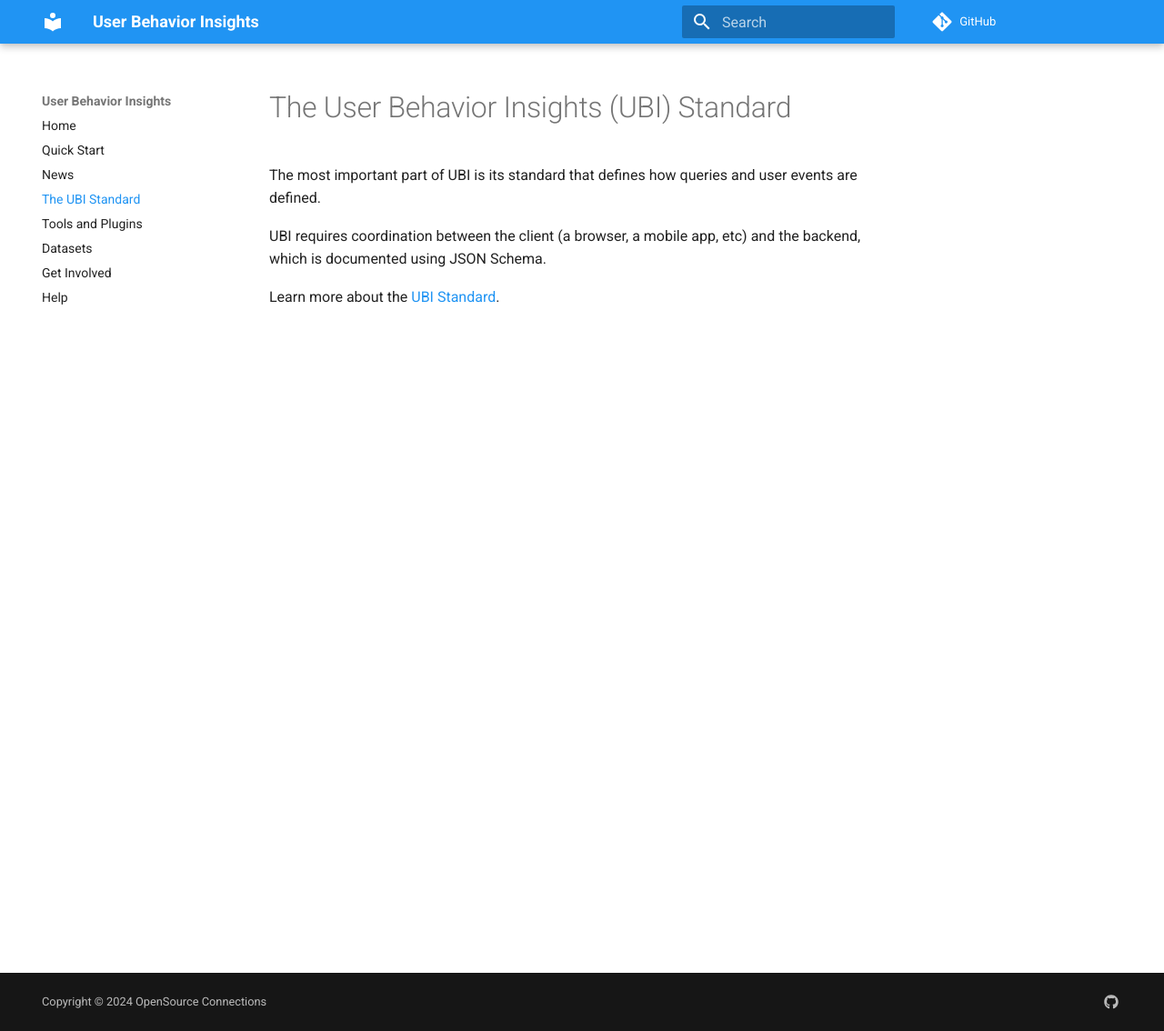
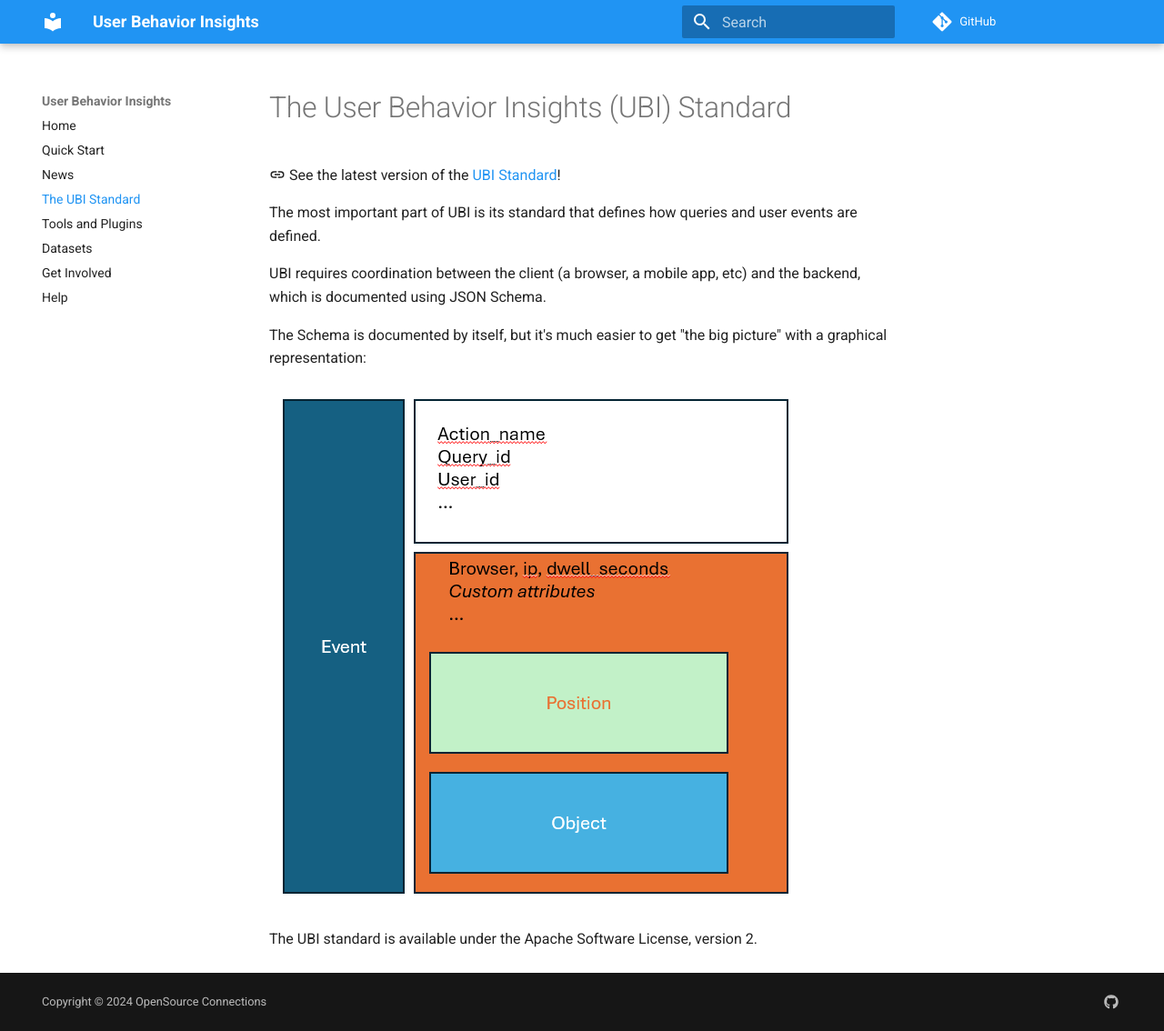
Before and after one commit to o19s/ubi-website, an MkDocs documentation site: the page built from docs/standard.md, in a window 1280 px wide and 1134 px high. Shown: the whole window at 91% size. Built offline with MkDocs 1.6.1 and Material for MkDocs 9.7.7, drawn with Linux system fonts in a browser that asks for light colours; comment, search, counter and statistics services are not loaded.

Commit message:
Adding content.

```diff
--- a/docs/standard.md
+++ b/docs/standard.md
@@ -1,7 +1,13 @@
 # The User Behavior Insights (UBI) Standard
+
+:material-link: See the latest version of the [UBI Standard](https://www.github.com/o19s/ubi)!
 
 The most important part of UBI is its standard that defines how queries and user events are defined.
 
 UBI requires coordination between the client (a browser, a mobile app, etc) and the backend, which is documented using JSON Schema.
 
-Learn more about the [UBI Standard](https://www.github.com/o19s/ubi).
+The Schema is documented by itself, but it's much easier to get "the big picture" with a graphical representation:
+
+![ubi](img/UBI_diagram.png)
+
+The UBI standard is available under the Apache Software License, version 2.
--- a/mkdocs.yml
+++ b/mkdocs.yml
@@ -20,3 +20,7 @@ extra:
   generator: false
 copyright: Copyright &copy; 2024 OpenSource Connections
 repo_url: https://github.com/o19s/ubi
+markdown_extensions:
+  - pymdownx.emoji:
+      emoji_index: !!python/name:material.extensions.emoji.twemoji
+      emoji_generator: !!python/name:material.extensions.emoji.to_svg
```
Also changed, not shown: docs/get_involved.md (+3 -3 lines), docs/index.md (+5 -0 lines), docs/tools.md (+3 -3 lines), docs/img/UBI_diagram.png (added).
